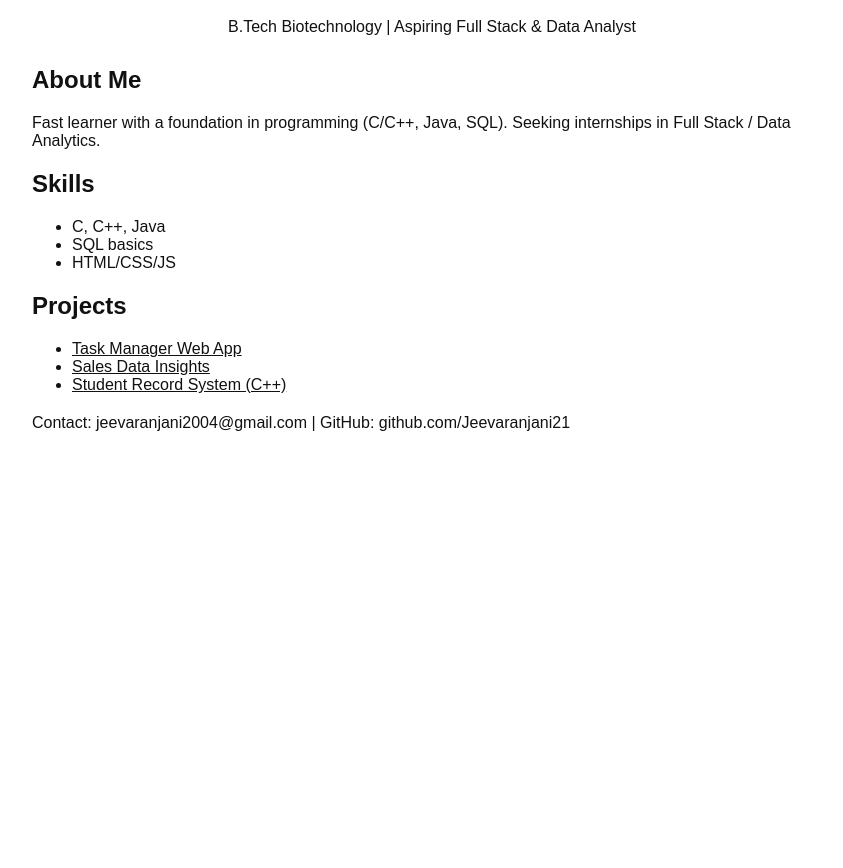
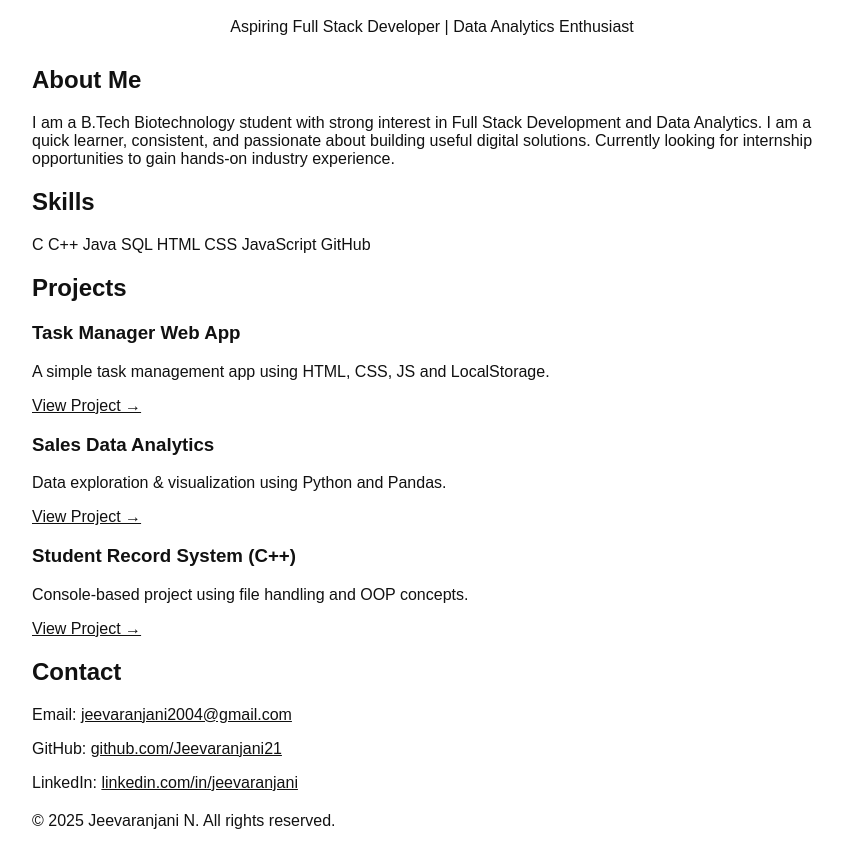
Before and after one commit to Jeevaranjani21/jeevaranjani21.github.io, a plain HTML site: page index.html in a window 1280 px wide. Shown: the part 80-948 px from the top of the page, without its empty margins (208-1051 px from the left). Before the commit the page ends 800 px from the top, so only its background shows below. Drawn offline with Linux system fonts and the light colour scheme.

Commit message:
Update index.html

```diff
--- a/index.html
+++ b/index.html
@@ -1,31 +1,74 @@
-<!doctype html>
-<html>
-<head><meta charset="utf-8"><title>Jeevaranjani | Portfolio</title>
-<link rel="stylesheet" href="styles.css">
+<!DOCTYPE html>
+<html lang="en">
+<head>
+    <meta charset="UTF-8" />
+    <meta name="viewport" content="width=device-width, initial-scale=1.0" />
+    <title>Jeevaranjani | Portfolio</title>
+    <link rel="stylesheet" href="styles.css" />
 </head>
+
 <body>
     <header>
-    <h1>Jeevaranjani N</h1>
-    <p>B.Tech Biotechnology | Aspiring Full Stack & Data Analyst</p>
+        <h1 class="title">Jeevaranjani N</h1>
+        <p class="subtitle">Aspiring Full Stack Developer | Data Analytics Enthusiast</p>
     </header>
-  <section id="about">
+
+    <section id="about" class="section">
         <h2>About Me</h2>
-    <p>Fast learner with a foundation in programming (C/C++, Java, SQL). Seeking internships in Full Stack / Data Analytics.</p>
+        <p>
+            I am a B.Tech Biotechnology student with strong interest in Full Stack Development
+            and Data Analytics. I am a quick learner, consistent, and passionate about
+            building useful digital solutions. Currently looking for internship opportunities
+            to gain hands-on industry experience.
+        </p>
     </section>
-  <section id="skills">
+
+    <section id="skills" class="section">
         <h2>Skills</h2>
-    <ul><li>C, C++, Java</li><li>SQL basics</li><li>HTML/CSS/JS</li></ul>
+        <div class="skills-grid">
+            <span>C</span>
+            <span>C++</span>
+            <span>Java</span>
+            <span>SQL</span>
+            <span>HTML</span>
+            <span>CSS</span>
+            <span>JavaScript</span>
+            <span>GitHub</span>
+        </div>
     </section>
-  <section id="projects">
+
+    <section id="projects" class="section">
         <h2>Projects</h2>
-    <ul>
-      <li><a href="https://github.com/Jeevaranjani21/task-manager-webapp">Task Manager Web App</a></li>
-      <li><a href="https://github.com/Jeevaranjani21/sales-data-analytics">Sales Data Insights</a></li>
-      <li><a href="https://github.com/Jeevaranjani21/student-record-system-cpp">Student Record System (C++)</a></li>
-    </ul>
+
+        <div class="project-card">
+            <h3>Task Manager Web App</h3>
+            <p>A simple task management app using HTML, CSS, JS and LocalStorage.</p>
+            <a href="https://github.com/Jeevaranjani21/task-manager-webapp" target="_blank">View Project →</a>
+        </div>
+
+        <div class="project-card">
+            <h3>Sales Data Analytics</h3>
+            <p>Data exploration & visualization using Python and Pandas.</p>
+            <a href="https://github.com/Jeevaranjani21/sales-data-analytics" target="_blank">View Project →</a>
+        </div>
+
+        <div class="project-card">
+            <h3>Student Record System (C++)</h3>
+            <p>Console-based project using file handling and OOP concepts.</p>
+            <a href="https://github.com/Jeevaranjani21/student-record-system-cpp" target="_blank">View Project →</a>
+        </div>
     </section>
+
+    <section id="contact" class="section">
+        <h2>Contact</h2>
+        <p>Email: <a href="mailto:jeevaranjani2004@gmail.com">jeevaranjani2004@gmail.com</a></p>
+        <p>GitHub: <a href="https://github.com/Jeevaranjani21" target="_blank">github.com/Jeevaranjani21</a></p>
+        <p>LinkedIn: <a href="https://linkedin.com/in/jeevaranjani" target="_blank">linkedin.com/in/jeevaranjani</a></p>
+    </section>
+
     <footer>
-    <p>Contact: jeevaranjani2004@gmail.com | GitHub: github.com/Jeevaranjani21</p>
+        <p>© 2025 Jeevaranjani N. All rights reserved.</p>
     </footer>
+
 </body>
 </html>
```
Lines whose indentation alone changed are shown as unchanged.
